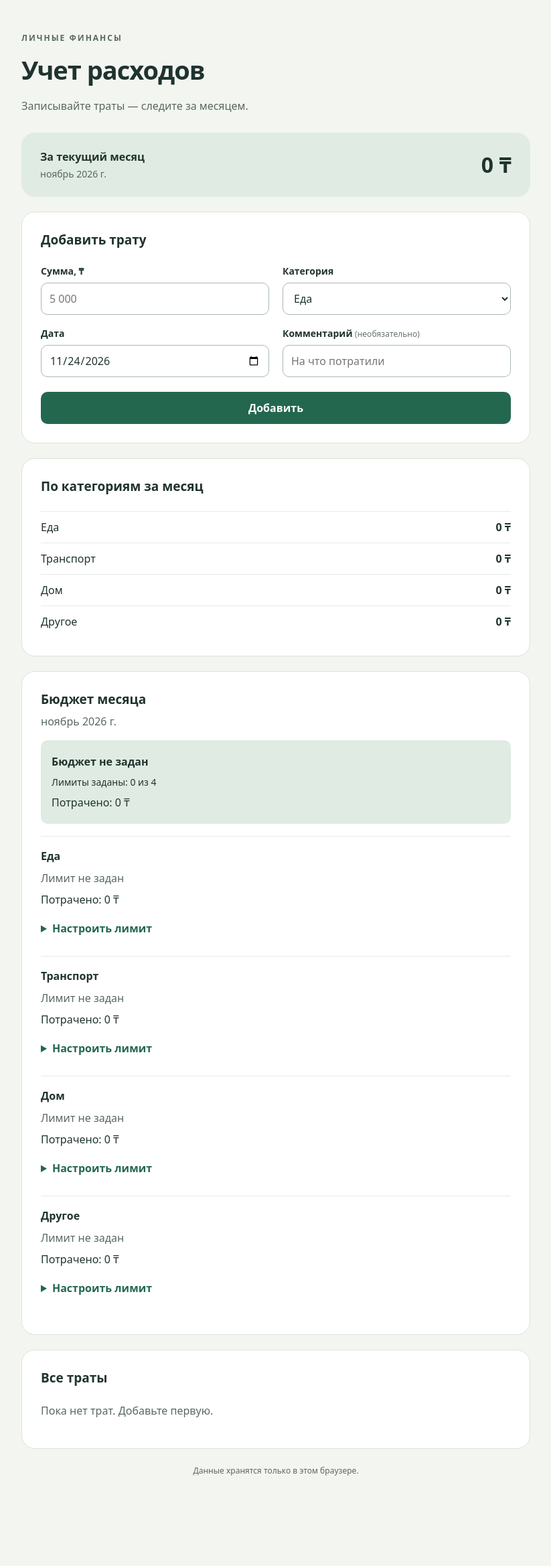
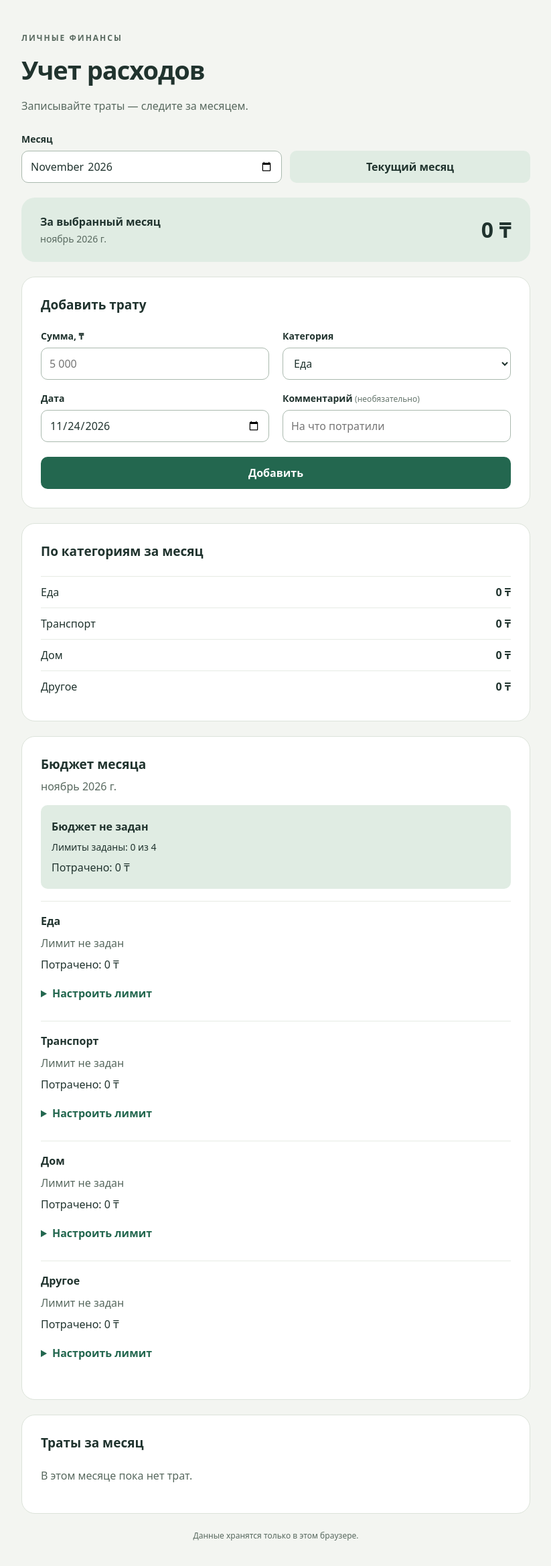
Before and after one commit to alekenovkanat-code/rashody, a plain HTML site: page index.html in a window 1280 px wide. Shown: the whole page at 67% size, without its empty margins (228-1051 px from the left). Before the commit the page ends 2252 px from the top, so only its background shows below. Drawn offline with Linux system fonts and the light colour scheme.

Commit message:
Добавлен выбор месяца расходов и бюджета

```diff
--- a/index.html
+++ b/index.html
@@ -10,7 +10,8 @@
 <body>
   <main>
     <header><p class="eyebrow">Личные финансы</p><h1>Учет расходов</h1><p>Записывайте траты — следите за месяцем.</p></header>
-    <section class="summary" aria-labelledby="month-title"><div><h2 id="month-title">За текущий месяц</h2><p id="month-label"></p></div><p id="total" aria-live="polite">0 ₸</p></section>
+    <nav class="month-controls" aria-label="Период"><div><label for="selected-month">Месяц</label><input id="selected-month" type="month" min="0001-01" max="9999-12"></div><button id="current-month" class="secondary" type="button">Текущий месяц</button></nav>
+    <section class="summary" aria-labelledby="month-title"><div><h2 id="month-title">За выбранный месяц</h2><p id="month-label"></p></div><p id="total" aria-live="polite">0 ₸</p></section>
     <section class="card" aria-labelledby="form-title">
       <h2 id="form-title">Добавить трату</h2>
       <form id="expense-form" novalidate>
@@ -26,7 +27,7 @@
     </section>
     <section class="card category-summary" aria-labelledby="category-title"><h2 id="category-title">По категориям за месяц</h2><dl id="category-totals" aria-live="polite"></dl></section>
     <section class="card budget" aria-labelledby="budget-title"><h2 id="budget-title">Бюджет месяца</h2><p id="budget-month"></p><div class="budget-summary" aria-live="polite"><p id="budget-total"></p><p id="budget-count"></p><p id="budget-spent"></p><p id="budget-remaining" hidden></p></div><div id="budget-limits"></div><p id="budget-status" role="status"></p></section>
-    <section class="card" aria-labelledby="list-title"><h2 id="list-title">Все траты</h2><p id="empty">Пока нет трат. Добавьте первую.</p><div id="undo-panel" hidden><p>Трата удалена.</p><button id="undo-delete" class="secondary" type="button">Отменить удаление</button></div><ul id="expenses"></ul></section>
+    <section class="card" aria-labelledby="list-title"><h2 id="list-title">Траты за месяц</h2><p id="empty">Пока нет трат. Добавьте первую.</p><div id="undo-panel" hidden><p>Трата удалена.</p><button id="undo-delete" class="secondary" type="button">Отменить удаление</button></div><ul id="expenses"></ul></section>
     <footer>Данные хранятся только в этом браузере.</footer>
   </main>
 </body>
--- a/script.js
+++ b/script.js
@@ -6,6 +6,7 @@ const BUDGET_KEY = "rashody.budgets.v1";
 let budgets = {};
 let budgetReadable = true;
 let budgetMonth = "";
+let selectedMonth = null;
 const limitIndicators = new Map();
 const budgetStatus = document.querySelector("#budget-status");
 const form = document.querySelector("#expense-form");
@@ -50,8 +51,10 @@ function formatTotal(total) {
 
 function render() {
   const now = new Date();
-  const month = localDate(now).slice(0, 7);
-  renderLimits(month, now);
+  const month = selectedMonth || localDate(now).slice(0, 7);
+  const periodDate = new Date(`${month}-01T12:00:00`);
+  document.querySelector("#selected-month").value = month;
+  renderLimits(month, periodDate);
   const totals = new Map(categories.map(category => [category, 0n]));
   for (const expense of expenses) {
     if (expense.date.slice(0, 7) === month) {
@@ -105,11 +108,13 @@ function render() {
     row.append(label, value);
     categoryTotals.append(row);
   }
-  document.querySelector("#month-label").textContent = new Intl.DateTimeFormat("ru-RU", { month: "long", year: "numeric" }).format(now);
-  document.querySelector("#empty").hidden = expenses.length > 0;
+  document.querySelector("#month-label").textContent = new Intl.DateTimeFormat("ru-RU", { month: "long", year: "numeric" }).format(periodDate);
+  const visibleExpenses = expenses.filter(expense => expense.date.slice(0, 7) === month);
+  document.querySelector("#empty").textContent = "В этом месяце пока нет трат.";
+  document.querySelector("#empty").hidden = visibleExpenses.length > 0;
   const list = document.querySelector("#expenses");
   list.replaceChildren();
-  for (const expense of expenses) {
+  for (const expense of visibleExpenses) {
     const item = document.createElement("li");
     const heading = document.createElement("div");
     heading.className = "expense-heading";
@@ -233,7 +238,7 @@ function renderLimits(month, now) {
       remove.hidden = minor === undefined;
     }
     function persist(minor) {
-      const currentMonth = localDate(new Date()).slice(0, 7);
+      const currentMonth = selectedMonth || localDate(new Date()).slice(0, 7);
       if (currentMonth !== month) {
         render();
         budgetStatus.textContent = "Начался новый месяц. Задайте лимит заново.";
@@ -306,7 +311,7 @@ form.addEventListener("submit", event => {
   clearUndo();
   cancelEdit();
   render();
-  status.textContent = wasEditing ? "Трата изменена." : "Трата добавлена.";
+  status.textContent = (wasEditing ? "Трата изменена." : "Трата добавлена.") + (updated.date.slice(0, 7) !== (selectedMonth || localDate(new Date()).slice(0, 7)) ? " Она относится к другому месяцу." : "");
   amountInput.focus();
 });
 
@@ -364,3 +369,18 @@ document.querySelector("#undo-delete").addEventListener("click", () => {
   clearUndo(); render(); status.textContent = "Трата восстановлена.";
   amountInput.focus();
 });
+
+function changeMonth(month) {
+  if (!validDate(month + "-01") || month.length !== 7) {
+    document.querySelector("#selected-month").value = selectedMonth || localDate(new Date()).slice(0, 7);
+    status.textContent = "Выберите корректный месяц.";
+    return;
+  }
+  selectedMonth = month === localDate(new Date()).slice(0, 7) ? null : month;
+  cancelEdit();
+  dateInput.value = selectedMonth ? month + "-01" : localDate(new Date());
+  render();
+  status.textContent = "Показан выбранный месяц.";
+}
+document.querySelector("#selected-month").addEventListener("change", event => changeMonth(event.target.value));
+document.querySelector("#current-month").addEventListener("click", () => changeMonth(localDate(new Date()).slice(0, 7)));
--- a/styles.css
+++ b/styles.css
@@ -72,3 +72,7 @@ progress::-webkit-progress-value { background: #23674f; }
 summary { min-height: 44px; padding: 12px 0; cursor: pointer; font-weight: 600; color: #23674f; }
 summary:focus-visible { outline: 3px solid #9bc6b6; outline-offset: 3px; }
 .limit-value { margin: 6px 0; color: #58695f; }
+
+.month-controls { display: flex; align-items: end; gap: 12px; flex-wrap: wrap; }
+.month-controls > div { flex: 1 1 180px; }
+.month-controls button { width: auto; flex: 1 1 150px; margin: 0; }
```
Also changed, not shown: 2 other files.
